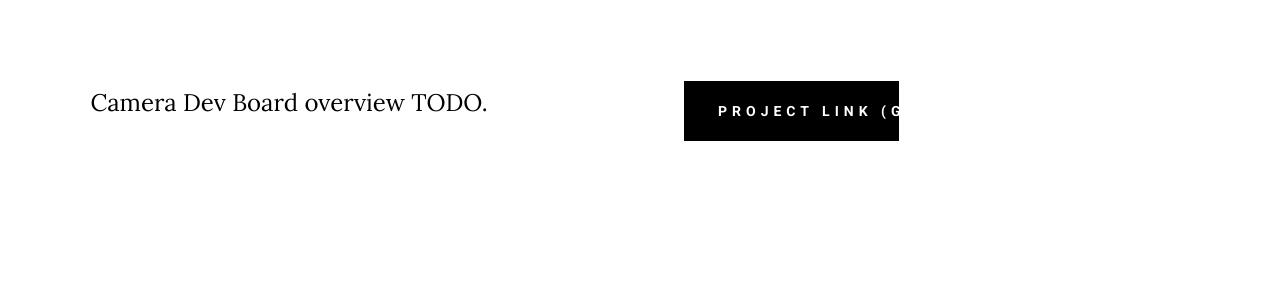
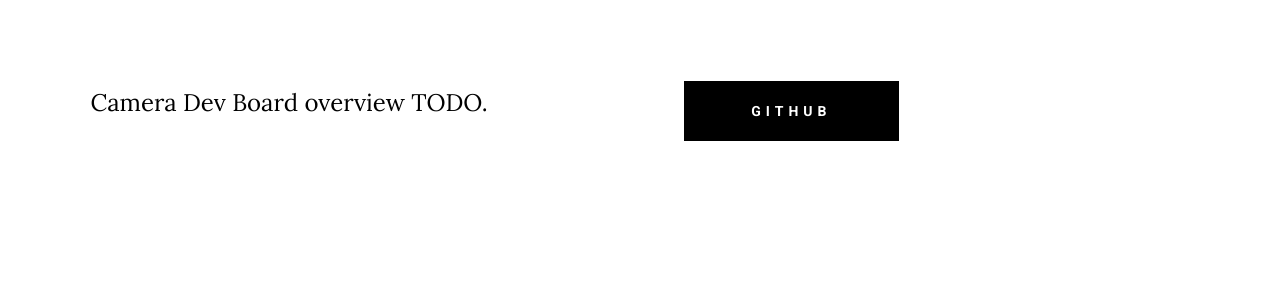
Before and after one commit to E-Eidt/e-eidt.github.io, a Jekyll site: the page projects/camera_dev_board.html, which Jekyll copies as it is, in a window 1280 px wide. Shown: the part 1143-1438 px from the top of the page. Built offline with Jekyll 4.4.1, drawn with Linux system fonts in a browser that asks for light colours; some web fonts are replaced.

Commit message:
Update camera_dev_board.html

```diff
--- a/projects/camera_dev_board.html
+++ b/projects/camera_dev_board.html
@@ -116,7 +116,7 @@
 
                     <div class="row about-me__buttons">
                         <div class="column large-half tab-full" >
-                            <a href="/evaneidt_resume.pdf" class="btn btn--primary full-width">Project Link (GitHub)</a> <!-- TODO -->
+                            <a href="/evaneidt_resume.pdf" class="btn btn--primary full-width">GitHub</a> <!-- TODO -->
                         </div>
                     </div>
                 </div>
```
